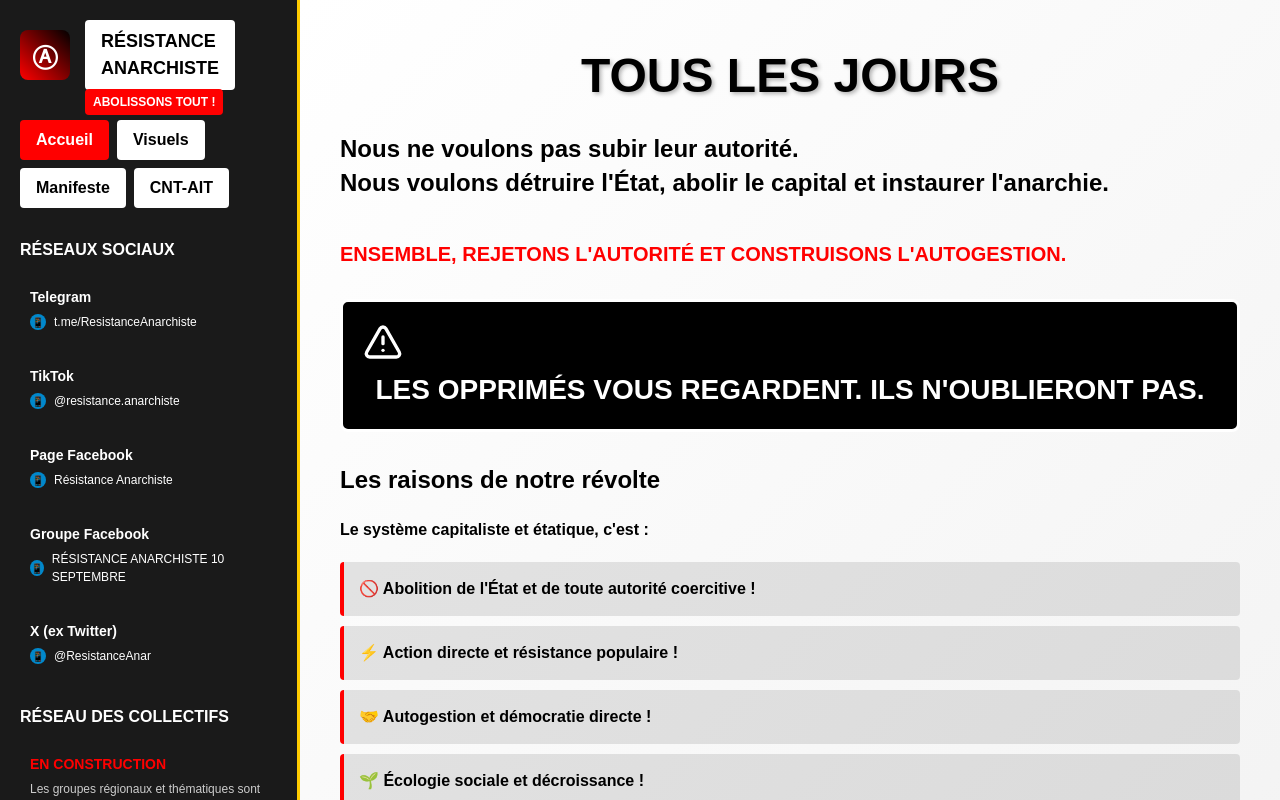
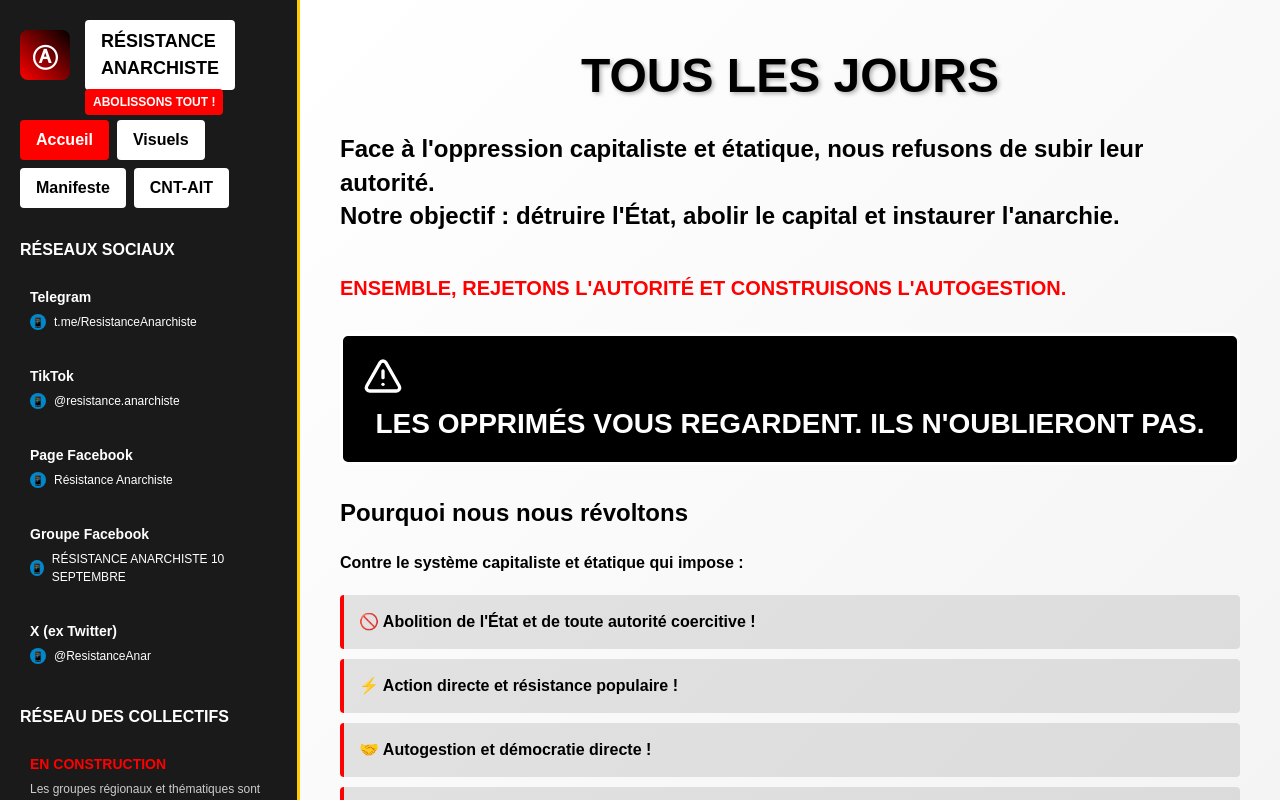
Before and after one commit to AnARCHIS12/ResistanceAnarchiste, a React (Create React App) app in the folder frontend/: page / in a window 1280 px wide. Shown: the top 800 px of the page. Built offline with nearby package versions, Linux system fonts and the light colour scheme.

Commit message:
Improve revolt text presentation

```diff
--- a/frontend/src/data/mock.js
+++ b/frontend/src/data/mock.js
@@ -20,8 +20,8 @@ export const mockData = {
 
   // Raisons de la colère anarchiste
   anger: [
-    "Nous ne voulons pas subir leur autorité.",
-    "Nous voulons détruire l'État, abolir le capital et instaurer l'anarchie."
+    "Face à l'oppression capitaliste et étatique, nous refusons de subir leur autorité.",
+    "Notre objectif : détruire l'État, abolir le capital et instaurer l'anarchie."
   ],
 
   // Collectifs régionaux anarchistes
--- a/frontend/src/pages/HomePage.jsx
+++ b/frontend/src/pages/HomePage.jsx
@@ -84,10 +84,10 @@ const HomePage = () => {
 
           <div className="principles-section">
             <h2 className="principles-title">
-              Les raisons de notre révolte
+              Pourquoi nous nous révoltons
             </h2>
             <p style={{ marginBottom: '20px', fontWeight: 'bold' }}>
-              Le système capitaliste et étatique, c'est :
+              Contre le système capitaliste et étatique qui impose :
             </p>
             <ul className="principles-list">
               {mockData.principles.map((principle, index) => (
```
